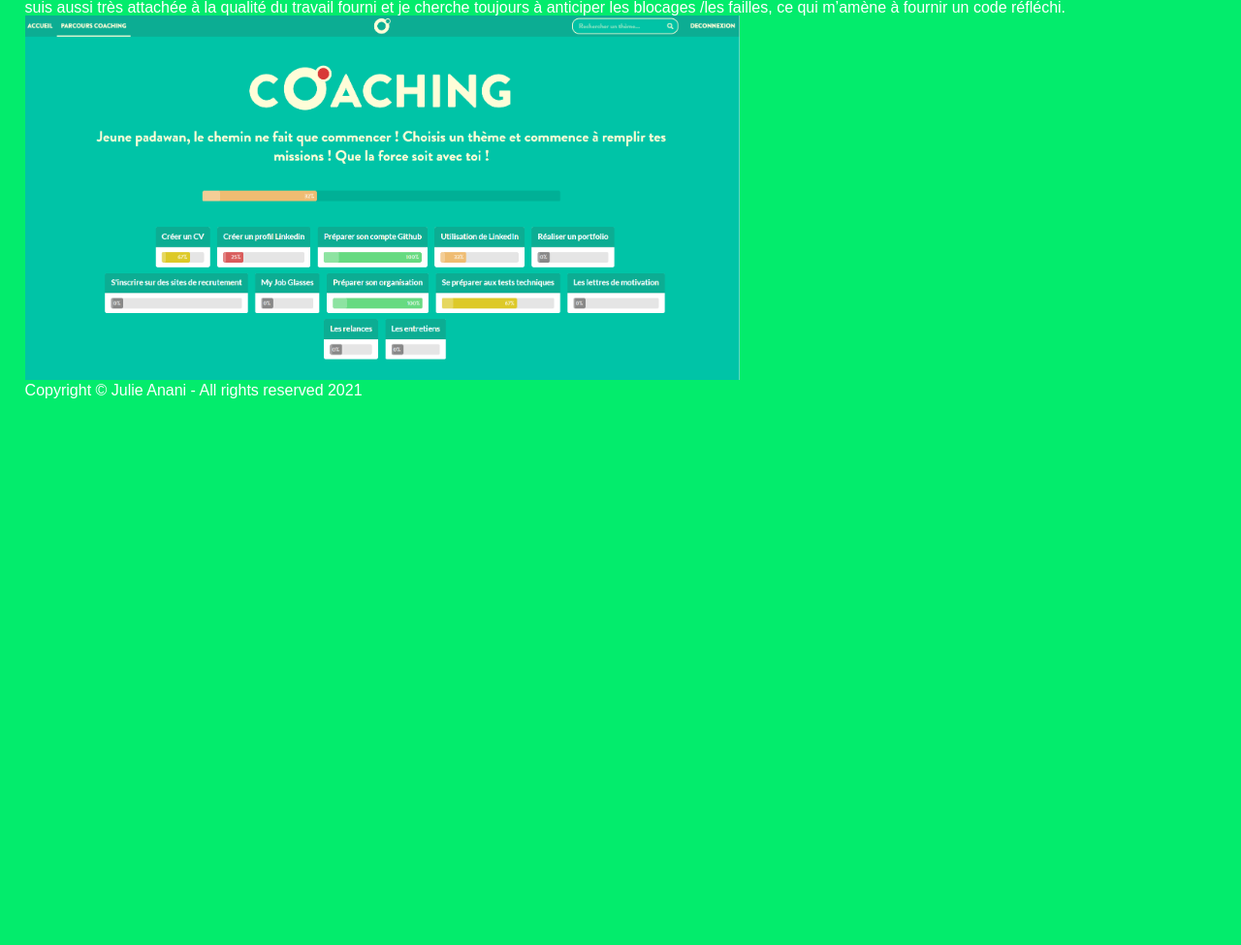
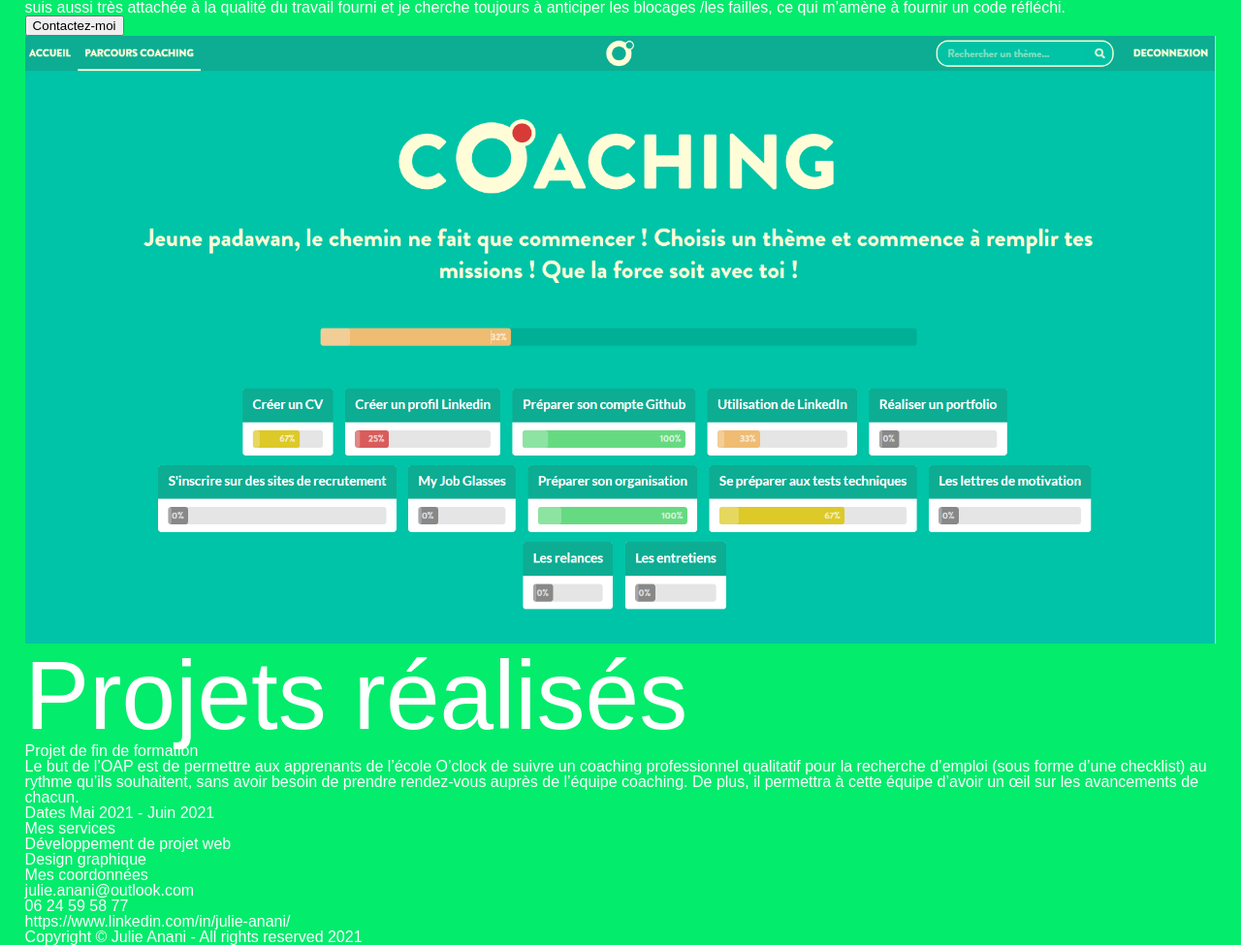
Before and after one commit to Julie-ANANI/portfolio, a website: page statics/index.html in a window 1280 px wide. Shown: the part 415-1390 px from the top of the page at 97% size. Before the commit the page ends 826 px from the top, so only its background shows below. Drawn offline with Linux system fonts and the light colour scheme.

Commit message:
add footer texte and style for image

```diff
--- a/statics/assets/css/style.css
+++ b/statics/assets/css/style.css
@@ -24,15 +24,15 @@ nav {
 	top: 0;
 }
 
-nav .profile {
+/* nav .profile {
 	display: flex;
 	align-items: center;
-}
+} */
 
-nav .profile h1 {
+/* .presentation h1 {
 	margin-left: 10px;
 	font-size: 15px;
-}
+} */
 nav ul {
 	display: flex;
 	list-style-type: none;
@@ -47,6 +47,6 @@ nav ul li:hover {
 }
 
 .presentation .presentation-image img {
-	width: 60%;
+	width: 100%;
 	height: 100%;
 }
--- a/statics/index.html
+++ b/statics/index.html
@@ -5,13 +5,13 @@
     <meta charset="utf-8">
     <meta http-equiv="X-UA-Compatible" content="IE=edge" />
     <meta name="viewport" content="width=device-width, initial-scale=1">
-    <title>Hello World</title>
+    <title>Portfolio de Julie Anani</title>
     <link rel="stylesheet" href="./assets/css/reset.css">
     <link rel="stylesheet" href="./assets/css/style.css">
 </head>
 
 <body>
-	<nav>
+	<nav class="profile">
 		<ul>
 			<li>Mon profil</li>
 			<li>Mes projets</li>
@@ -38,6 +38,7 @@
 				les blocages /les failles, ce qui m’amène à fournir un code réfléchi.
 
 			</p>
+				<button>Contactez-moi</button>
 		</header>
 
 
@@ -46,9 +47,45 @@
 		</section>
 
 	</section>
+	<section class="projects-section">
+		<h1>Projets réalisés</h1>
+		<div class="projects">
+			<div class="project">
+				<h4>Projet de fin de formation</h4>
+				<p class="description">
+					Le but de l’OAP est de permettre aux apprenants
+					de l’école O’clock de suivre un coaching professionnel
+					qualitatif pour la recherche d’emploi (sous forme d’une checklist)
+					au rythme qu’ils souhaitent, sans avoir besoin de prendre rendez-vous
+					auprès de l’équipe coaching. De plus, il permettra à cette équipe d’avoir
+					un œil sur les avancements de chacun.
+				</p>
+				<p class="dates"> Dates Mai 2021 - Juin 2021</p>
+			</div>
+			<!-- <div class="project">
+				<h4>nom du projet</h4>
+				<p class="description">
+					Lorem ipsum dolor sit amet consectetur, adipisicing elit.
+					Molestias sunt, atque aliquid pariatur.
+				</p>
+				<p class="dates">Dates 2016 - 2017</p>
+			</div> -->
+	</section>
+    <footer>
+		<div class="colonne">
+			<h3>Mes services</h3>
+			<p>Développement de projet web</p>
+			<p>Design graphique</p>
+		</div>
 
-    <footer>
-        <p classname="copyright"> Copyright &copy; Julie Anani - All rights reserved 2021</p>
+		<div class="colonne">
+			<h3>Mes coordonnées</h3>
+			<p>julie.anani@outlook.com</p>
+			<p>06 24 59 58 77</p>
+			<p>https://www.linkedin.com/in/julie-anani/</p>
+		</div>
+
+        <p class="copyright"> Copyright &copy; Julie Anani - All rights reserved 2021</p>
     </footer>
 
     <script src="./src/firstmodule.js"></script>
```
Also changed, not shown: 1 other file.
